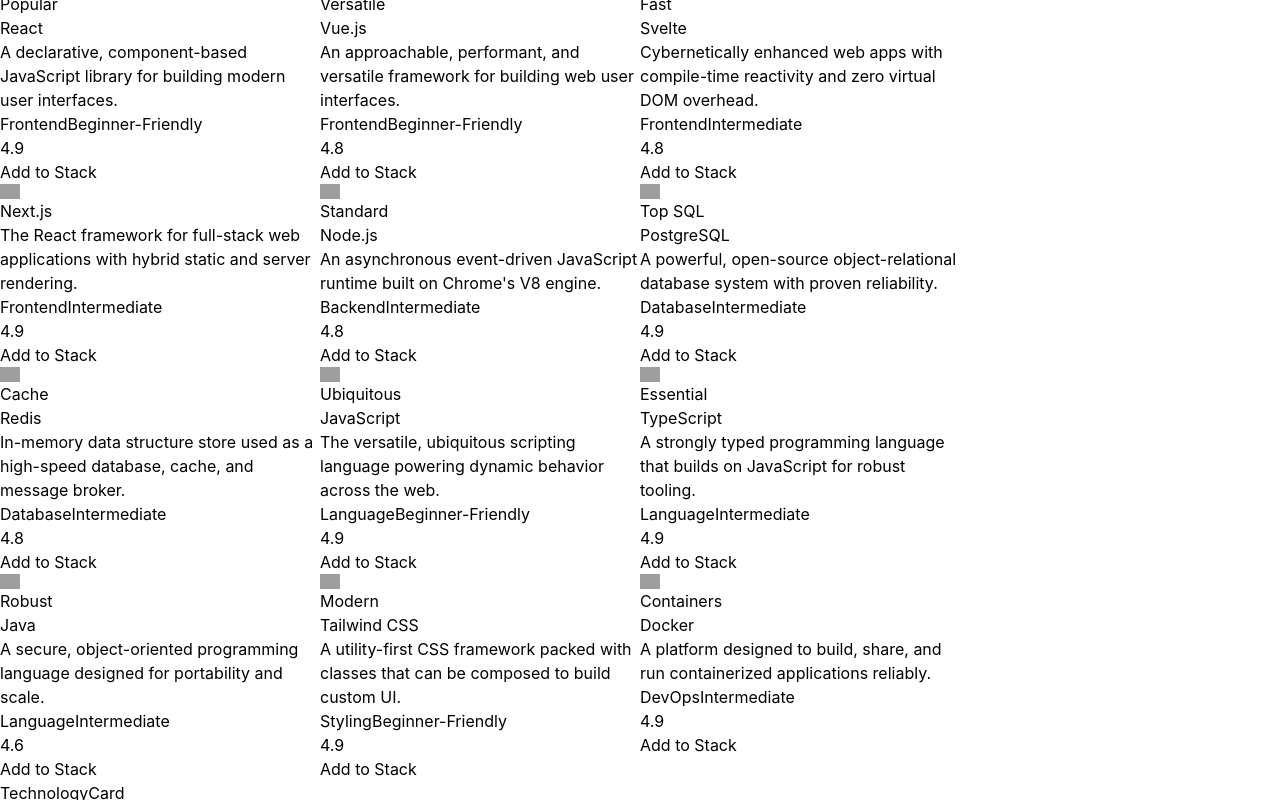
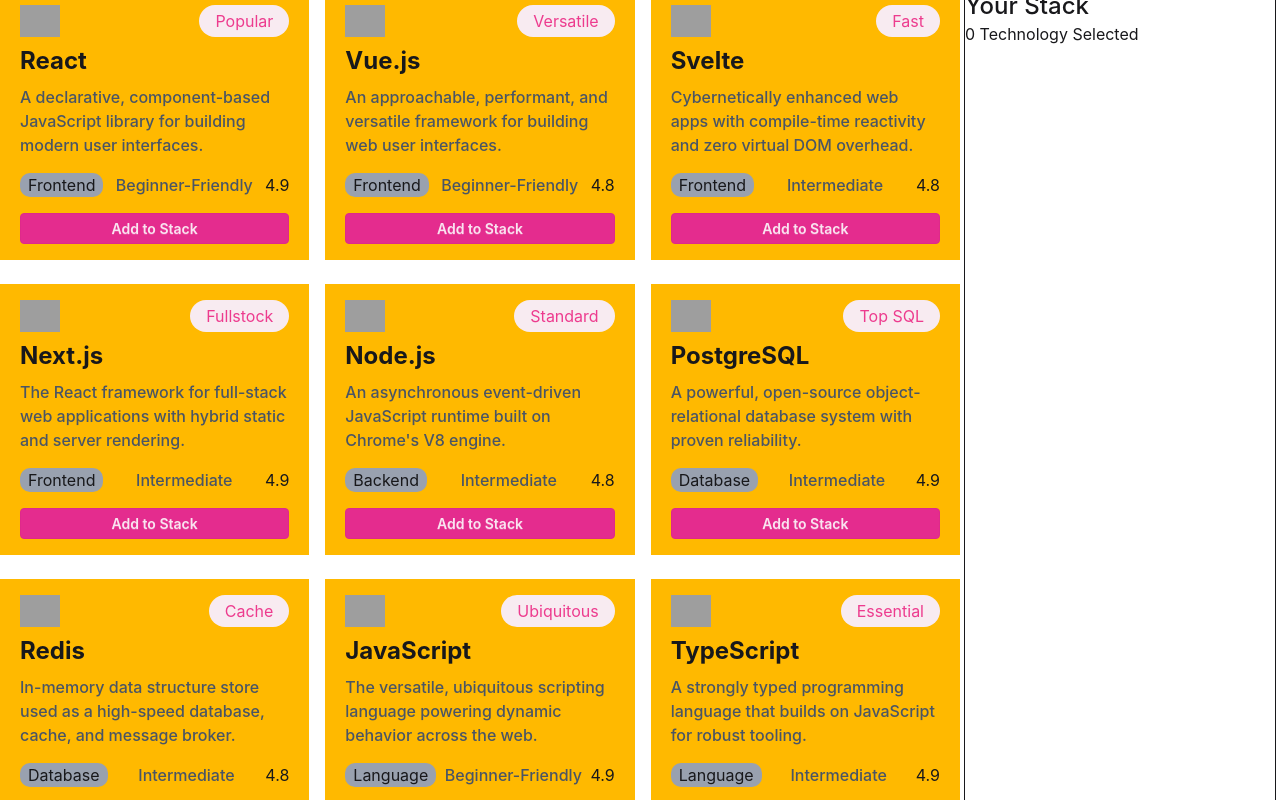
Before and after one commit to litonraha591-hub/B14-A05-DevStack, a React (Vite) app: page / in a window 1280 px wide. Shown: the part 540-1340 px from the top of the page. Built offline with nearby package versions, Linux system fonts and the light colour scheme; grey boxes are pictures that could not be loaded.

Commit message:
Your Stack component successfully load by data

```diff
--- a/index.html
+++ b/index.html
@@ -1,5 +1,5 @@
 <!doctype html>
-<html lang="en">
+<html lang="en" data-theme="light">
   <head>
     <meta charset="UTF-8" />
     <link rel="icon" type="image/svg+xml" href="/favicon.svg" />
--- a/package.json
+++ b/package.json
@@ -13,6 +13,7 @@
     "@tailwindcss/vite": "^4.3.3",
     "react": "^19.2.8",
     "react-dom": "^19.2.8",
+    "react-icons": "^5.7.0",
     "tailwindcss": "^4.3.3"
   },
   "devDependencies": {
@@ -20,6 +21,7 @@
     "@types/react": "^19.2.18",
     "@types/react-dom": "^19.2.7",
     "@vitejs/plugin-react": "^6.1.1",
+    "daisyui": "^5.7.36",
     "oxlint": "^1.81.0",
     "typescript": "~6.0.2",
     "vite": "^8.3.0"
--- a/public/Technologies.json
+++ b/public/Technologies.json
@@ -33,7 +33,7 @@
     "category": "Frontend",
     "level": "Intermediate",
     "rating": 4.9,
-    "badge": null
+    "badge": "Fullstock"
   },
   {
     "name": "Node.js",
--- a/src/App.tsx
+++ b/src/App.tsx
@@ -1,12 +1,13 @@
 
 
-import { Suspense, use } from 'react'
+import { Suspense, use, useState } from 'react'
 import './App.css'
 import Banner from './Components/Banner'
 import Nav from './Components/Nav'
 import Technologies from './Components/Technologies'
 import type { ITechnologiesProps } from './Type/Type'
 import TechnologyCard from './Components/TechnologyCard'
+
 
 
 const technologyPromise = async():Promise <ITechnologiesProps>=>{
@@ -16,6 +17,8 @@
 }
 
 function App() {
+const [cart,setCart]= useState<ITechnologiesProps[]>([])
+
 
   return (
     <>
@@ -23,9 +26,9 @@
 <Nav></Nav>
 <Banner></Banner>
 <Suspense fallback={<h2>Loading.....</h2>}>
-  <Technologies technologiesPromise={technologyPromise()}></Technologies>
+  <Technologies technologiesPromise={technologyPromise()} cart={cart} setCart={setCart}></Technologies>
 </Suspense>
-    <TechnologyCard></TechnologyCard>
+
 
     </>
   )
--- a/src/Components/Nav.tsx
+++ b/src/Components/Nav.tsx
@@ -13,10 +13,10 @@
                <li>Projects</li>
                <li>About</li>
                <li>Contact</li>
-            </ul>m
+            </ul>
             <div className='flex gap-3'>
                 <button>Sign In</button>
-            <button className='bg-[#fb2987] px-3 py-1 rounded-[5px] text-white'>Sign In</button>
+            <button className='btn btn-active btn-secondary px-3 py-1 rounded-[5px] text-white'>Sign In</button>
             </div>
         </div>
         </div>
--- /dev/null
+++ b/src/Components/TechCart.tsx
@@ -0,0 +1,62 @@
+import { useState, type Dispatch, type SetStateAction } from "react";
+import type { ITechnologiesProps } from "../Type/Type";
+
+
+interface ITechCartProps{
+    technology:ITechnologiesProps ;
+    cart:ITechnologiesProps[];
+    setCart:Dispatch <SetStateAction<ITechnologiesProps[]>>;
+    selectedTechnology: ITechnologiesProps[];
+    setSelctedTechnology:Dispatch<SetStateAction<ITechnologiesProps[]>>
+}
+
+const TechCart = ({technology, cart, setCart, selectedTechnology, setSelectedTechnology}:ITechCartProps) => {
+
+    const handleAddToStack = () => { setCart((previousCart) => { return [...previousCart, technology]; }); };
+
+    const[isSelected, setIsSelected] = useState(false)
+   const handleSelectedTechnology =()=>{
+    setIsSelected(true)
+
+    // if(isSelected === true)
+    // {
+    //     alert(`${technology.name} added`)
+    // }
+
+    setSelectedTechnology([...selectedTechnology, technology])
+   }
+
+
+    return (
+        <div>
+                <div className="bg-amber-400">
+
+                        <div className="m-1 p-4">
+                        <div className="flex justify-between">
+                        <img src={technology.image} alt={technology.name} className="h=[40px] w-[40px]"/>
+                       <button className="p-1 px-4 bg-[#f8ebf1] text-[#ed3b8e] border-none rounded-2xl"> {technology.badge}</button>
+                        </div>
+
+
+                         <h3 className="font-bold text-2xl mt-2 mb-2">{technology.name}</h3>
+
+                        <p className="text-gray-600 font-medium mb-2">{technology.description}</p>
+                        <div className="flex justify-between items-center">
+                        <button className=" bg-gray-400 px-2 border-none rounded-[10px] mt-2 mb-2">{technology.category}</button>
+                        <h2 className="text-gray-600 font-medium">{technology.level}</h2>
+
+
+                        <h2> {technology.rating}</h2>
+
+                        </div>
+                       <button onClick={()=>handleSelectedTechnology()}
+                        className="btn btn-active btn-secondary h-auto p-1 mt-2 container mx-auto"
+                        disabled={isSelected === true ? true: false}>
+                        {isSelected === true ? "Added ot Stack":"Add to Stack"}</button>
+                  </div>
+                </div>
+        </div>
+    );
+};
+
+export default TechCart;
--- a/src/Components/Technologies.tsx
+++ b/src/Components/Technologies.tsx
@@ -1,60 +1,91 @@
-import { use } from "react";
+import { use, useState, type Dispatch, type SetStateAction } from "react";
 import type { ITechnologiesProps } from "../Type/Type";
+import TechnologyCard from "./TechnologyCard";
+import YourStack from "./YourStack";
 
-interface ITechnologyProps{
-    technologiesPromise:Promise<ITechnologiesProps[]>;
+interface ITechnologyProps {
+technologiesPromise: Promise<ITechnologiesProps[]>;
+ cart:ITechnologiesProps[];
+ setCart:Dispatch<SetStateAction<ITechnologiesProps[]>>
 
 }
 
+const Technologies = ({ technologiesPromise}: ITechnologyProps) => {
+const [cart, setCart] = useState<ITechnologiesProps[]>([]);
+  const [selectedTechnology, setSelectedTechnology]=useState<ITechnologiesProps[]>([])
+  const technologies = use(technologiesPromise);
 
-const Technologies = ({technologiesPromise}:ITechnologyProps) => {
-   const technologies =use(technologiesPromise)
-   console.log(technologies)
   return (
     <div>
-            <h1 className="font-bold text-3xl">Explore the <span className="bg-gradient-to-r from-[#fa2cab] to-[#9812bd] bg-clip-text text-transparent">Technologies</span></h1>
+      <h1 className="font-bold text-3xl">
+        Explore the
+        <span className="bg-gradient-to-r from-[#fa2cab] to-[#9812bd] bg-clip-text text-transparent">
+          Technologies
+        </span>
+      </h1>
       <p>Pick one technology per category to build your ideal stack.</p>
       <div className="grid grid-cols-4">
-            <div className="grid col-span-3 grid-cols-3">
-                 {
-                technologies.map((technology)=>{
-                    return(
-                  <div>
-                        <img src={technology.image} alt={technology.name} className="h=[20px] w-[20px]"/>
-                        <h2>{technology.badge}</h2>
+        <div className="grid col-span-3  justify-between">
+         <TechnologyCard technologies ={technologies}
 
-                        <h3>{technology.name}</h3>
-                        <p>{technology.description}</p>
-                        <button>{technology.category}</button>
-                        <button>{technology.level}</button>
-                        <h2>{technology.rating}</h2>
-                        <button>Add to Stack</button>
+         cart={cart}
+         setCart={setCart}
+         selectedTechnology={selectedTechnology}
+         setSelectedTechnology= {setSelectedTechnology}
+         ></TechnologyCard>
         </div>
-                    )
-                })
-            }
-            </div>
+
         <div className="grid col-span-1">
-                your stack
+          <YourStack
+        cart ={cart}
+        setCart={setCart}
+       selectedTechnology={selectedTechnology}
+         setSelectedTechnology= {setSelectedTechnology}
+        ></YourStack>
         </div>
       </div>
-
-
-
     </div>
   );
 };
 
 export default Technologies;
 
-{/* //  <div>
-//                 <img src={technology.image} alt="" />
-//               <button>popular</button>
-//               <h2>React</h2>
-//               <p>A declarative, component-based
-// JavaScript library for building modern user
-// interfaces.</p>
-// <button>fontend</button>
-// <button>Begginer-Friendly</button>
-//             </div>
-//         </div> */}
+
+
+// return (
+//     <div>
+//       <h1 className="font-bold text-3xl">
+//         Explore the{" "}
+//         <span className="bg-gradient-to-r from-[#fa2cab] to-[#9812bd] bg-clip-text text-transparent">
+//           Technologies
+//         </span>
+//       </h1>
+//       <p>Pick one technology per category to build your ideal stack.</p>
+//       <div className="grid grid-cols-4">
+//         <div className="grid col-span-3 grid-cols-3">
+//           {technologies.map((technology,index:number) => {
+//             return (
+
+
+
+//           <div>
+//                 <TechnologyCard
+//                 key={index}
+//                 technology={technology}
+//                 cart ={cart}
+//                 setCart={setCart}
+//               />
+
+
+//           </div>
+
+//             );
+//           })}
+//         </div>
+//         <YourStack
+//         cart ={cart}
+//         setCart={setCart}
+//         ></YourStack>
+//       </div>
+//     </div>
+//   );
--- a/src/Components/TechnologyCard.tsx
+++ b/src/Components/TechnologyCard.tsx
@@ -1,12 +1,45 @@
+
+import type { ITechnologiesProps } from "../Type/Type";
+
+import type { Dispatch, SetStateAction } from "react";
+import TechCart from "./TechCart";
+
+interface ITechnologyCardProps{
+technologies:ITechnologiesProps[]
+cart:ITechnologiesProps[];
+setCart:Dispatch<SetStateAction<ITechnologiesProps[]>>
+selectedTechnology: ITechnologiesProps[];
+setSelctedTechnology:Dispatch<SetStateAction<ITechnologiesProps[]>>
+
+}
+
+
+const TechnologyCard = ({technologies, cart, setCart, selectedTechnology, setSelectedTechnology}:ITechnologyCardProps) => {
+
+
+
+    return (
+
+
+          <div className="grid grid-cols-3 gap-4 container mx-auto">
+
+                  {
+                    technologies.map((technology,index:Number)=>{
+                return(
+
+                <TechCart technology={technology} cart={cart} setCart ={setCart} key={index} selectedTechnology={selectedTechnology} setSelectedTechnology={setSelectedTechnology }></TechCart>
+
+
+                        )
+                    })
+                  }
+
+          </div>
 
 
 
 
-const TechnologyCard = () => {
-    return (
-        <div>
-            TechnologyCard
-        </div>
+
     );
 };
 
--- /dev/null
+++ b/src/Components/YourStack.tsx
@@ -0,0 +1,40 @@
+import type { Dispatch, SetStateAction } from "react";
+import type { ITechnologiesProps } from "../Type/Type";
+
+interface IYourStackProps{
+    selectedTechnology: ITechnologiesProps[];
+    setSelctedTechnology:Dispatch<SetStateAction<ITechnologiesProps[]>>
+}
+
+
+
+const YourStack = ({selectedTechnology,setSelectedTechnology}:IYourStackProps) => {
+    console.log(selectedTechnology,'technology')
+    return (
+        <div className="border-1 m-1">
+            <div className="text-2xl font-medium">
+                Your Stack
+
+            </div>
+            <div>
+                {selectedTechnology.length} Technology Selected
+            </div>
+     { selectedTechnology.map((technology)=>{
+        return(
+         <div>
+             <img src={technology.image} alt={technology.name} className="h-[40px] w-[40px]" />
+             <h2>{technology.name}</h2>
+             <h2>{technology.category}</h2>
+         </div>
+
+
+        )
+     })
+
+
+     }
+        </div>
+    );
+};
+
+export default YourStack;
--- a/src/Type/Type.ts
+++ b/src/Type/Type.ts
@@ -1,11 +1,12 @@
 
 
 export interface ITechnologiesProps{
-       name: string,
+    name: string,
     image: string,
     description: string,
     category: string,
     level: string,
     rating: string,
-    badge: string
+    badge: string,
+
 }
--- a/src/index.css
+++ b/src/index.css
@@ -5,3 +5,4 @@
 @theme {
   --font-jakarta: "Plus Jakarta Sans", sans-serif;
 }
+@plugin "daisyui";
```
Also changed, not shown: src/Components/demo.tsx (added, +104 -0 lines), 1 other file (tests, documents, lock files or other folders). Lines whose indentation alone changed are shown as unchanged.
